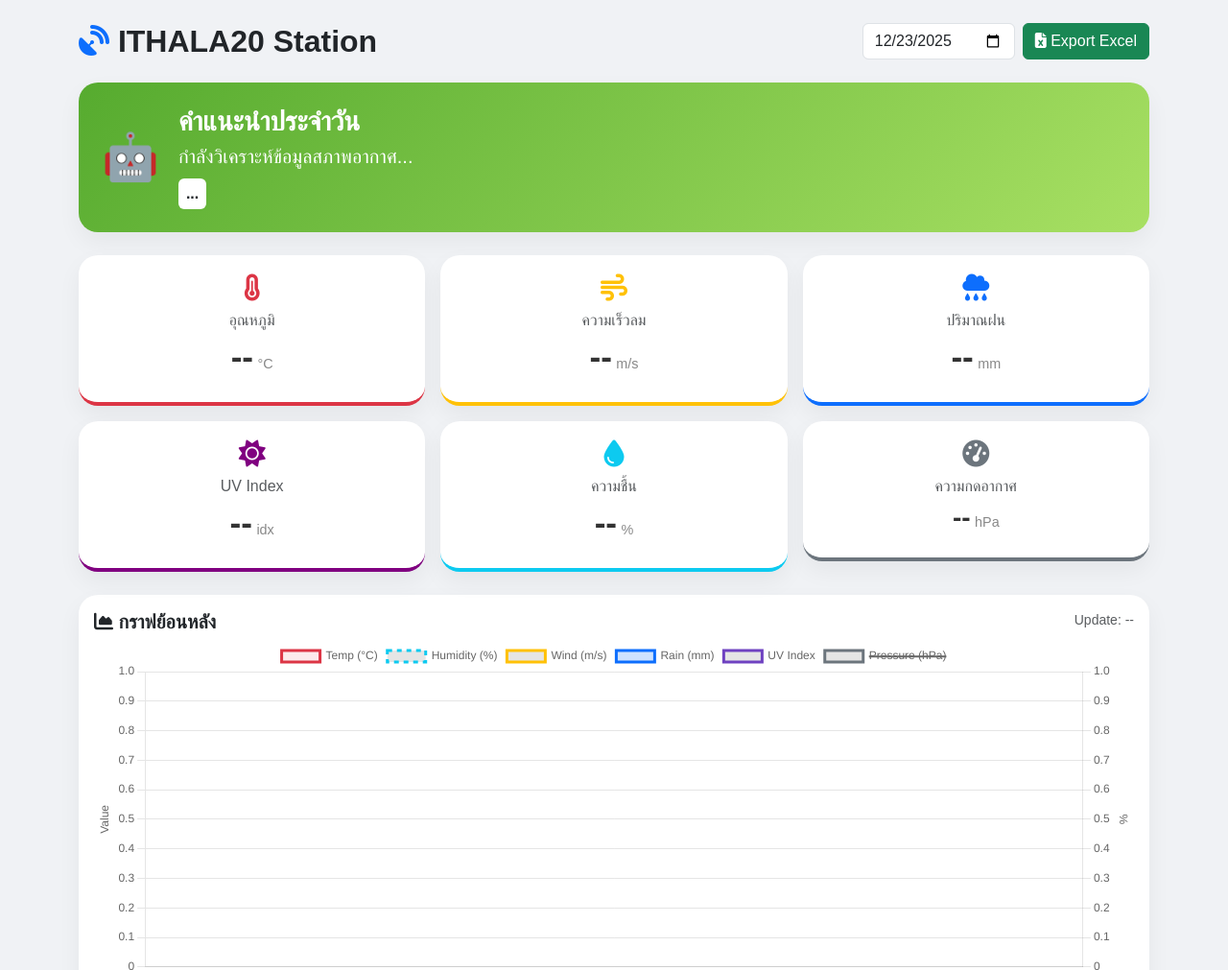
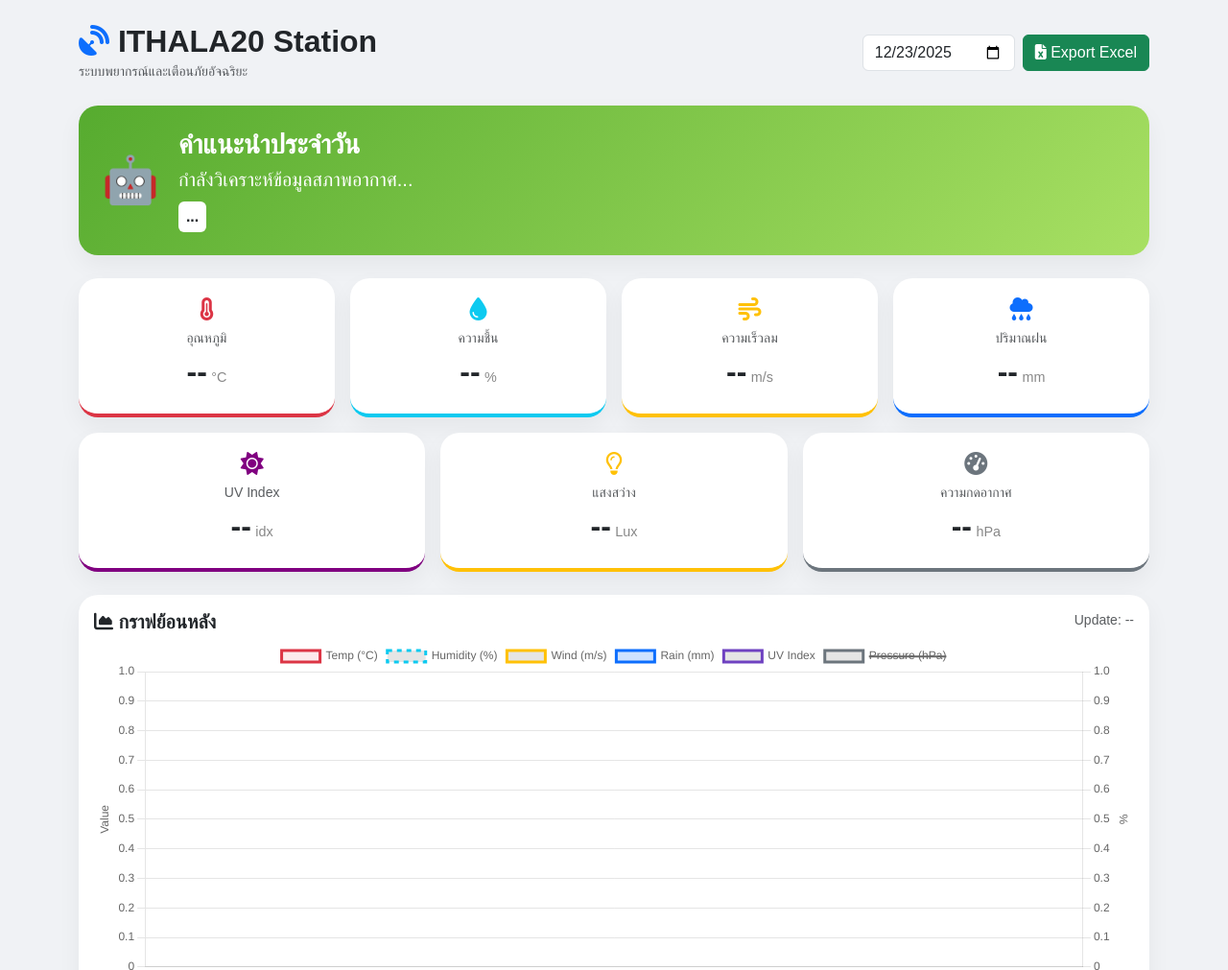
Before and after one commit to wasawatkalasang4052/my-weather-station, a plain HTML site: page index.html in a window 1280 px wide. Shown: the top 1011 px of the page at 96% size. Drawn offline with nearby package versions, Linux system fonts and the light colour scheme; no server answers.

Commit message:
index.html

```diff
--- a/index.html
+++ b/index.html
@@ -7,13 +7,15 @@
 
     <link href="https://cdn.jsdelivr.net/npm/bootstrap@5.3.0/dist/css/bootstrap.min.css" rel="stylesheet">
     <link rel="stylesheet" href="https://cdnjs.cloudflare.com/ajax/libs/font-awesome/6.4.0/css/all.min.css">
-    <link rel="stylesheet" href="style.css"> </head>
+    <link rel="stylesheet" href="style.css">
+</head>
 <body>
 
     <div class="container py-4">
         <div class="d-flex flex-wrap justify-content-between align-items-center mb-4 gap-2">
             <div>
                 <h2 class="fw-bold mb-0"><i class="fa-solid fa-satellite-dish text-primary"></i> ITHALA20 Station</h2>
+                <small class="text-muted">ระบบพยากรณ์และเตือนภัยอัจฉริยะ</small>
             </div>
             <div class="d-flex gap-2">
                 <input type="date" id="datePicker" class="form-control">
@@ -39,35 +41,41 @@
         </div>
 
         <div class="row g-3 mb-4">
-            <div class="col-6 col-md-4"><div class="card-weather text-center border-bottom border-4 border-danger">
-                <i class="fa-solid fa-temperature-three-quarters text-danger fs-3 mb-2"></i>
-                <div class="text-muted">อุณหภูมิ</div>
-                <div><span id="temp" class="value-text">--</span> <span class="unit-text">°C</span></div>
+            <div class="col-6 col-md-3"><div class="card-weather text-center border-bottom border-4 border-danger">
+                <i class="fa-solid fa-temperature-three-quarters text-danger fs-4 mb-2"></i>
+                <div class="text-muted small">อุณหภูมิ</div>
+                <div><span id="temp" class="fw-bold fs-2">--</span> <span class="unit-text">°C</span></div>
+            </div></div>
+            <div class="col-6 col-md-3"><div class="card-weather text-center border-bottom border-4 border-info">
+                <i class="fa-solid fa-droplet text-info fs-4 mb-2"></i>
+                <div class="text-muted small">ความชื้น</div>
+                <div><span id="hum" class="fw-bold fs-2">--</span> <span class="unit-text">%</span></div>
+            </div></div>
+            <div class="col-6 col-md-3"><div class="card-weather text-center border-bottom border-4 border-warning">
+                <i class="fa-solid fa-wind text-warning fs-4 mb-2"></i>
+                <div class="text-muted small">ความเร็วลม</div>
+                <div><span id="wind" class="fw-bold fs-2">--</span> <span class="unit-text">m/s</span></div>
+            </div></div>
+            <div class="col-6 col-md-3"><div class="card-weather text-center border-bottom border-4 border-primary">
+                <i class="fa-solid fa-cloud-rain text-primary fs-4 mb-2"></i>
+                <div class="text-muted small">ปริมาณฝน</div>
+                <div><span id="rain" class="fw-bold fs-2">--</span> <span class="unit-text">mm</span></div>
+            </div></div>
+
+            <div class="col-6 col-md-4"><div class="card-weather text-center border-bottom border-4" style="border-color: purple !important;">
+                <i class="fa-solid fa-sun fs-4 mb-2" style="color: purple;"></i>
+                <div class="text-muted small">UV Index</div>
+                <div><span id="uv" class="fw-bold fs-2">--</span> <span class="unit-text">idx</span></div>
             </div></div>
             <div class="col-6 col-md-4"><div class="card-weather text-center border-bottom border-4 border-warning">
-                <i class="fa-solid fa-wind text-warning fs-3 mb-2"></i>
-                <div class="text-muted">ความเร็วลม</div>
-                <div><span id="wind" class="value-text">--</span> <span class="unit-text">m/s</span></div>
+                <i class="fa-regular fa-lightbulb text-warning fs-4 mb-2"></i>
+                <div class="text-muted small">แสงสว่าง</div>
+                <div><span id="light" class="fw-bold fs-2">--</span> <span class="unit-text">Lux</span></div>
             </div></div>
-            <div class="col-6 col-md-4"><div class="card-weather text-center border-bottom border-4 border-primary">
-                <i class="fa-solid fa-cloud-rain text-primary fs-3 mb-2"></i>
-                <div class="text-muted">ปริมาณฝน</div>
-                <div><span id="rain" class="value-text">--</span> <span class="unit-text">mm</span></div>
-            </div></div>
-            <div class="col-6 col-md-4"><div class="card-weather text-center border-bottom border-4" style="border-color: purple !important;">
-                <i class="fa-solid fa-sun fs-3 mb-2" style="color: purple;"></i>
-                <div class="text-muted">UV Index</div>
-                <div><span id="uv" class="value-text">--</span> <span class="unit-text">idx</span></div>
-            </div></div>
-            <div class="col-6 col-md-4"><div class="card-weather text-center border-bottom border-4 border-info">
-                <i class="fa-solid fa-droplet text-info fs-3 mb-2"></i>
-                <div class="text-muted">ความชื้น</div>
-                <div><span id="hum" class="value-text">--</span> <span class="unit-text">%</span></div>
-            </div></div>
-            <div class="col-6 col-md-4"><div class="card-weather text-center border-bottom border-4 border-secondary">
-                <i class="fa-solid fa-gauge-high text-secondary fs-3 mb-2"></i>
-                <div class="text-muted">ความกดอากาศ</div>
-                <div><span id="pres" class="value-text fs-3">--</span> <span class="unit-text">hPa</span></div>
+            <div class="col-12 col-md-4"><div class="card-weather text-center border-bottom border-4 border-secondary">
+                <i class="fa-solid fa-gauge-high text-secondary fs-4 mb-2"></i>
+                <div class="text-muted small">ความกดอากาศ</div>
+                <div><span id="pres" class="fw-bold fs-2">--</span> <span class="unit-text">hPa</span></div>
             </div></div>
         </div>
 
@@ -82,5 +90,6 @@
 
     <script src="https://cdn.jsdelivr.net/npm/@supabase/supabase-js@2"></script>
     <script src="https://cdn.jsdelivr.net/npm/chart.js"></script>
-    <script src="script.js"></script> </body>
+    <script src="script.js"></script>
+</body>
 </html>
```
